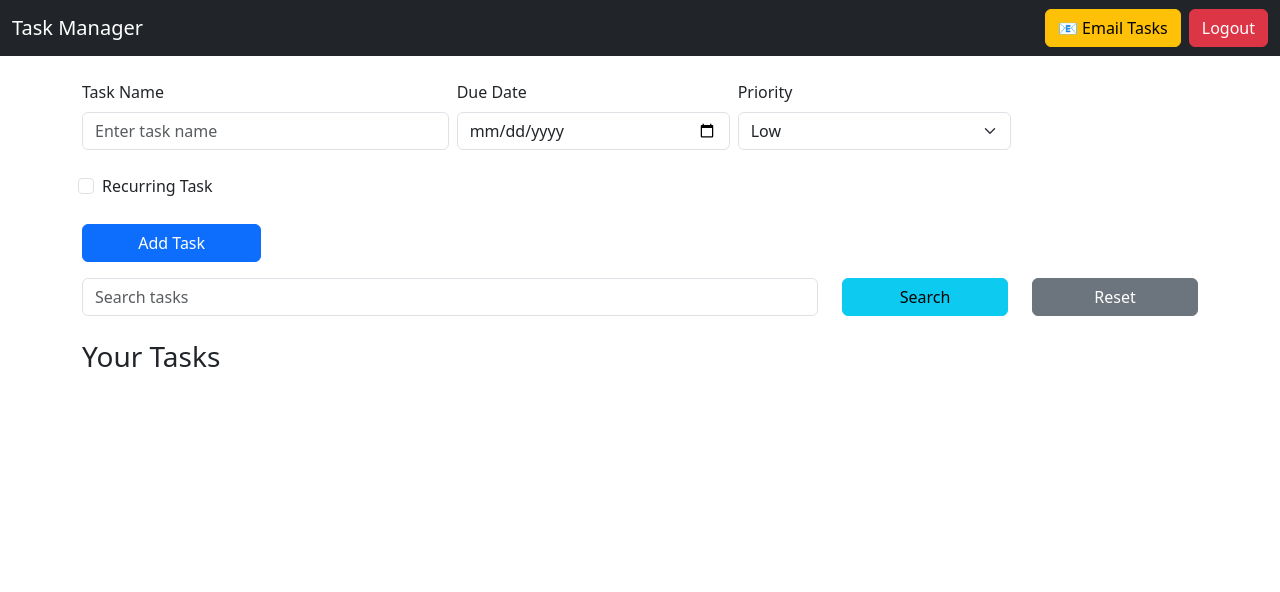
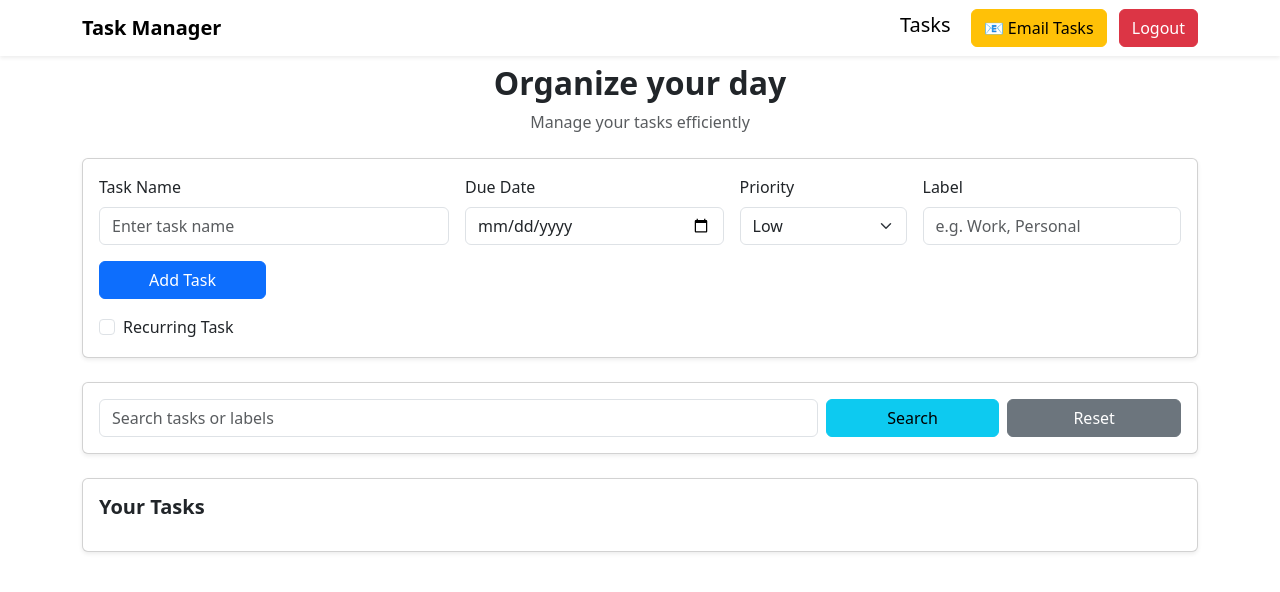
Before and after one commit to Shaurya200911/TaskManager, a Flask app: page / in a window 1280 px wide. Shown: the top 592 px of the page. Run offline with Flask 3, Linux system fonts and the light colour scheme; a user stored in the database is signed in; data that the repository does not hold is empty.

Commit message:
Task Manager [Labels] update

```diff
--- a/app.py
+++ b/app.py
@@ -12,8 +12,8 @@ app.config['SQLALCHEMY_TRACK_MODIFICATIONS'] = False
 app.config['MAIL_SERVER'] = 'smtp.gmail.com'
 app.config['MAIL_PORT'] = 587
 app.config['MAIL_USE_TLS'] = True
-app.config['MAIL_USERNAME'] = 'skc112009@gmail.com'       # <-- replace with your Gmail
-app.config['MAIL_PASSWORD'] = 'qefl ranj fhsy mudo'     # <-- replace with App Password
+app.config['MAIL_USERNAME'] = 'your_email@gmail.com'       # <-- your Gmail
+app.config['MAIL_PASSWORD'] = 'your_app_password_here'     # <-- your Gmail App Password
 
 db = SQLAlchemy(app)
 mail = Mail(app)
@@ -29,10 +29,10 @@ class Task(db.Model):
     title = db.Column(db.String(100), nullable=False)
     duedate = db.Column(db.Date, nullable=False)
     priority = db.Column(db.String, nullable=False)
+    label = db.Column(db.String(100), nullable=True)
     completed = db.Column(db.Boolean, default=False)
-    recurring = db.Column(db.Boolean, default=False)  # ✅ new field
+    recurring = db.Column(db.Boolean, default=False)
     user_id = db.Column(db.Integer, db.ForeignKey('user.id'), nullable=False)
-
 
 @app.route('/register', methods=['GET', 'POST'])
 def register():
@@ -65,40 +65,22 @@ def tasks():
         return redirect(url_for('login'))
     return render_template('index.html')
 
-@app.route('/api/search')
-def search_tasks():
+@app.route('/api/tasks', methods=['GET'])
+def get_tasks():
     if 'user_id' not in session:
         return jsonify({'error': 'Unauthorized'}), 401
-
-    keyword = request.args.get('q', '').lower()
-    tasks = Task.query.filter(
-        Task.user_id == session['user_id'],
-        Task.title.ilike(f'%{keyword}%')
-    ).all()
-
+    tasks = Task.query.filter_by(user_id=session['user_id']).all()
     return jsonify([
         {
             'id': task.id,
             'name': task.title,
             'dueDate': task.duedate.strftime('%Y-%m-%d'),
             'priority': task.priority,
-            'completed': task.completed
+            'completed': task.completed,
+            'recurring': task.recurring,
+            'label': task.label
         } for task in tasks
     ])
-
-
-@app.route('/api/tasks', methods=['GET'])
-def get_tasks():
-    if 'user_id' not in session:
-        return jsonify({'error': 'Unauthorized'}), 401
-    tasks = Task.query.filter_by(user_id=session['user_id']).all()
-    return jsonify([{
-        'id': task.id,
-        'name': task.title,
-        'dueDate': task.duedate.strftime('%Y-%m-%d'),
-        'priority': task.priority,
-        'completed': task.completed
-    } for task in tasks])
 
 @app.route('/api/tasks', methods=['POST'])
 def create_task():
@@ -109,10 +91,10 @@ def create_task():
         title=data['name'],
         duedate=datetime.strptime(data['dueDate'], '%Y-%m-%d').date(),
         priority=data['priority'],
+        label=data.get('label', ''),
         recurring=data.get('recurring', False),
         user_id=session['user_id']
     )
-
     db.session.add(task)
     db.session.commit()
     return jsonify({'message': 'Task added', 'id': task.id})
@@ -126,7 +108,7 @@ def delete_task(task_id):
         db.session.delete(task)
         db.session.commit()
         return jsonify({'message': 'Task deleted'})
-    return jsonify({'error': 'Not found'}), 404
+    return jsonify({'error': 'Task not found'}), 404
 
 @app.route('/api/tasks/<int:task_id>/toggle', methods=['PATCH'])
 def toggle_task_completion(task_id):
@@ -138,6 +120,29 @@ def toggle_task_completion(task_id):
         db.session.commit()
         return jsonify({'message': 'Toggled'})
     return jsonify({'error': 'Task not found'}), 404
+
+@app.route('/api/search')
+def search_tasks():
+    if 'user_id' not in session:
+        return jsonify({'error': 'Unauthorized'}), 401
+
+    keyword = request.args.get('q', '').lower()
+    tasks = Task.query.filter(
+        Task.user_id == session['user_id'],
+        (Task.title.ilike(f'%{keyword}%')) | (Task.label.ilike(f'%{keyword}%'))
+    ).all()
+
+    return jsonify([
+        {
+            'id': task.id,
+            'name': task.title,
+            'dueDate': task.duedate.strftime('%Y-%m-%d'),
+            'priority': task.priority,
+            'completed': task.completed,
+            'recurring': task.recurring,
+            'label': task.label
+        } for task in tasks
+    ])
 
 @app.route('/send-email')
 def send_email():
@@ -155,10 +160,10 @@ def send_email():
 Here is your task summary:
 
 📌 Pending Tasks:
-{chr(10).join(f"- {t.title} (Due: {t.duedate})" for t in current)}
+{chr(10).join(f"- {t.title} [{t.label}] (Due: {t.duedate})" for t in current)}
 
 ✅ Completed Tasks:
-{chr(10).join(f"- {t.title}" for t in completed)}
+{chr(10).join(f"- {t.title} [{t.label}]" for t in completed)}
 
 Regards,
 Your Task Manager
@@ -168,7 +173,7 @@ Your Task Manager
     msg.body = body
     mail.send(msg)
 
-    return redirect(url_for('tasks'))
+    return "Email sent!"
 
 @app.route('/logout')
 def logout():
@@ -185,5 +190,6 @@ def script():
 
 if __name__ == '__main__':
     with app.app_context():
+        db.drop_all()
         db.create_all()
     app.run(host="0.0.0.0", debug=True)
--- a/script.js
+++ b/script.js
@@ -1,9 +1,10 @@
 document.addEventListener('DOMContentLoaded', () => {
   const addBtn = document.getElementById('add-task-btn');
-  const deleteAll = document.getElementById('deleteall');
   const nameInput = document.getElementById('task-name');
   const dateInput = document.getElementById('due-date');
   const prioritySelect = document.getElementById('priority');
+  const recurringCheckbox = document.getElementById('recurring-task');
+  const labelInput = document.getElementById('label');
   const tasksList = document.getElementById('tasks');
   const searchBtn = document.getElementById('search-btn');
   const resetBtn = document.getElementById('reset-btn');
@@ -39,25 +40,23 @@ document.addEventListener('DOMContentLoaded', () => {
     tasks.forEach(task => {
       const li = document.createElement('li');
       li.className = `list-group-item d-flex justify-content-between align-items-center priority-${task.priority}`;
-    li.textContent = `📌 ${task.name} — Due: ${task.dueDate} — Priority: ${task.priority}`;
       li.style.cursor = 'pointer';
 
-    // ✅ Add strike-through class if completed
+      li.textContent = `${task.completed ? '✅' : '📌'} ${task.name} [${task.label}] — Due: ${task.dueDate} — Priority: ${task.priority}`;
+
       if (task.completed) {
         li.classList.add('completed');
       }
 
-    // ✅ Toggle complete on click
       li.addEventListener('click', () => {
-      fetch(`/api/tasks/${task.id}/toggle`, { method: 'PATCH' }).then(loadTasks);
+        toggleTask(task.id);
       });
 
-    // ❌ Delete button (stopPropagation to prevent toggle)
       const btn = document.createElement('button');
       btn.textContent = '❌';
       btn.className = 'btn btn-sm btn-danger';
       btn.onclick = (e) => {
-      e.stopPropagation(); // ⛔ don’t trigger toggle
+        e.stopPropagation();
         deleteTask(task.id);
       };
 
@@ -66,17 +65,21 @@ document.addEventListener('DOMContentLoaded', () => {
     });
   }
 
-
-
   addBtn.onclick = () => {
     const name = nameInput.value.trim();
     const date = dateInput.value;
     const priority = prioritySelect.value;
+    const label = labelInput.value.trim();
+    const recurring = recurringCheckbox.checked;
+
     if (!name || !date) return alert('Fill all fields!');
-    addTask({ name, dueDate: date, priority });
+    addTask({ name, dueDate: date, priority, label, recurring });
+
     nameInput.value = '';
     dateInput.value = '';
     prioritySelect.value = 'low';
+    labelInput.value = '';
+    recurringCheckbox.checked = false;
   };
 
   searchBtn.onclick = async () => {
@@ -94,30 +97,3 @@ document.addEventListener('DOMContentLoaded', () => {
 
   loadTasks();
 });
-
-searchBtn.onclick = async () => {
-  const q = searchInput.value.trim();
-  if (!q) return loadTasks();
-
-  const res = await fetch(`/api/search?q=${encodeURIComponent(q)}`);
-  const tasks = await res.json();
-  render(tasks);
-};
-
-const recurringCheckbox = document.getElementById('recurring-task');
-
-addBtn.onclick = () => {
-  const name = nameInput.value.trim();
-  const date = dateInput.value;
-  const priority = prioritySelect.value;
-  const recurring = recurringCheckbox.checked;
-
-  if (!name || !date) return alert('Fill all fields!');
-  addTask({ name, dueDate: date, priority, recurring });
-
-  // Reset form
-  nameInput.value = '';
-  dateInput.value = '';
-  prioritySelect.value = 'low';
-  recurringCheckbox.checked = false;
-};
--- a/templates/index.html
+++ b/templates/index.html
@@ -10,10 +10,11 @@
 <body>
 
 <!-- Navbar -->
-<nav class="navbar navbar-expand-lg navbar-dark bg-dark mb-4">
-  <div class="container-fluid">
-    <a class="navbar-brand" href="#">Task Manager</a>
-    <div class="d-flex">
+<nav class="navbar navbar-light bg-white shadow-sm mb-2">
+  <div class="container">
+    <a class="navbar-brand fw-bold" href="#">Task Manager</a>
+    <div>
+      <a class="navbar-brand" href="#task_section">Tasks</a>
       <a class="btn btn-warning me-2" href="/send-email">📧 Email Tasks</a>
       <a class="btn btn-danger" href="{{ url_for('logout') }}">Logout</a>
     </div>
@@ -21,18 +22,27 @@
 </nav>
 
 <div class="container">
-  <!-- Task Entry -->
-  <section class="mb-3">
-    <div class="row g-2 align-items-center">
-      <div class="col-md-4 col-12">
+
+  <!-- Heading -->
+  <div class="text-center mb-4">
+    <h2 class="fw-bold">Organize your day</h2>
+    <p class="text-muted">Manage your tasks efficiently</p>
+  </div>
+
+  <!-- Task Entry Card -->
+  <div class="card mb-4 shadow-sm">
+    <div class="card-body">
+      <form id="task-form">
+        <div class="row g-3 align-items-center">
+          <div class="col-md-4">
             <label for="task-name" class="form-label">Task Name</label>
             <input type="text" class="form-control" id="task-name" placeholder="Enter task name" required>
           </div>
-      <div class="col-md-3 col-6">
+          <div class="col-md-3">
             <label for="due-date" class="form-label">Due Date</label>
             <input type="date" class="form-control" id="due-date" required>
           </div>
-      <div class="col-md-3 col-6">
+          <div class="col-md-2">
             <label for="priority" class="form-label">Priority</label>
             <select class="form-select" id="priority">
               <option value="low">Low</option>
@@ -40,36 +50,50 @@
               <option value="high">High</option>
             </select>
           </div>
-      <div class="form-check mt-4">
+          <div class="col-md-3">
+            <label for="label" class="form-label">Label</label>
+            <input type="text" class="form-control" id="label" placeholder="e.g. Work, Personal">
+          </div>
+          <div class="col-md-2 d-flex align-items-end">
+            <button id="add-task-btn" type="button" class="btn btn-primary w-100">Add Task</button>
+          </div>
+        </div>
+
+        <div class="form-check mt-3">
           <input class="form-check-input" type="checkbox" id="recurring-task">
           <label class="form-check-label" for="recurring-task">
             Recurring Task
           </label>
         </div>
-      <div class="col-md-2 col-12 mt-4">
-        <button id="add-task-btn" class="btn btn-primary w-100">Add Task</button>
+      </form>
     </div>
   </div>
-  </section>
 
-  <!-- Search -->
-  <section class="mb-4">
-    <div class="row">
-      <div class="col-8">
-        <input type="text" id="search-input" class="form-control" placeholder="Search tasks">
+  <!-- Search Bar Card -->
+  <div class="card mb-4 shadow-sm">
+    <div class="card-body">
+      <div class="row g-2">
+        <div class="col-md-8">
+          <input type="text" id="search-input" class="form-control" placeholder="Search tasks or labels">
         </div>
-      <div class="col-2">
+        <div class="col-md-2">
           <button id="search-btn" class="btn btn-info w-100">Search</button>
         </div>
-      <div class="col-2">
+        <div class="col-md-2">
           <button id="reset-btn" class="btn btn-secondary w-100">Reset</button>
         </div>
       </div>
-  </section>
+    </div>
+  </div>
 
   <!-- Task List -->
-  <h3 class="mb-3">Your Tasks</h3>
-  <ul id="tasks" class="list-group"></ul>
+  <div class="card shadow-sm">
+    <div class="card-body">
+      <h5 class="fw-bold mb-3" id="task_section">Your Tasks</h5>
+      <ul id="tasks" class="list-group list-group-flush"></ul>
+    </div>
+  </div>
+
 </div>
 
 <script src="script.js"></script>
```
Also changed, not shown: instance/database.db. Lines whose indentation alone changed are shown as unchanged.
